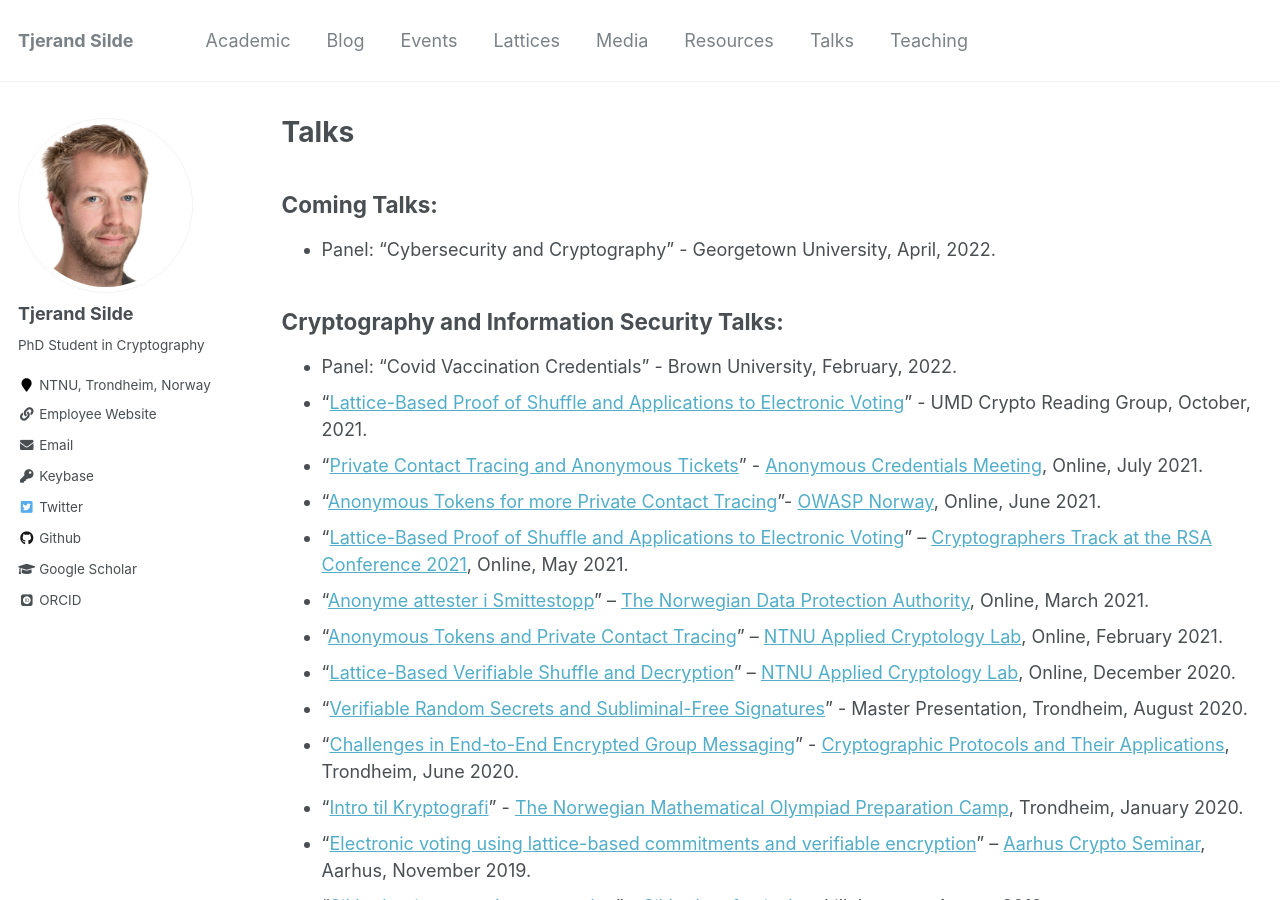
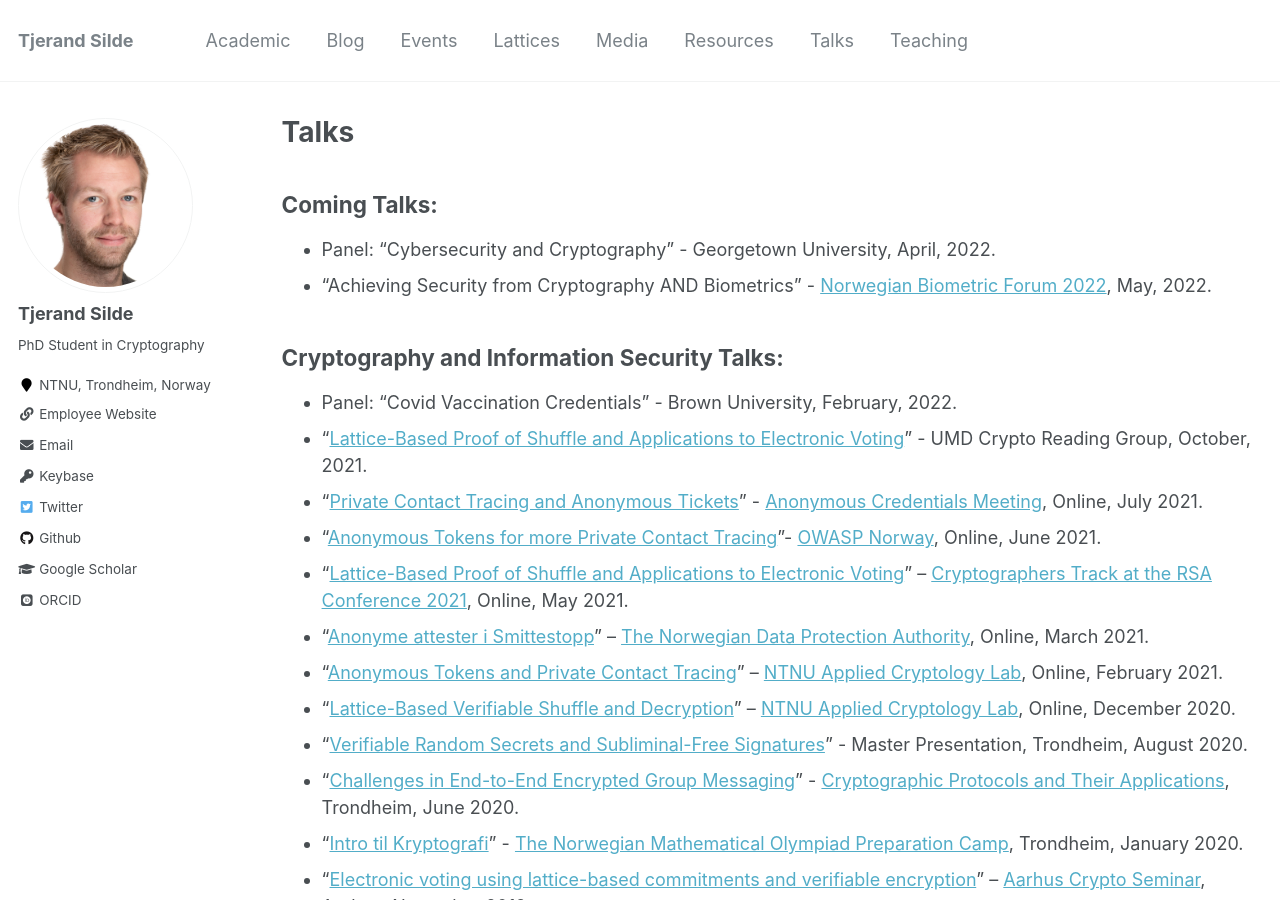
Before and after one commit to tjesi/tjesi.github.io, a Jekyll site: the page built from _pages/talks.md, in a window 1280 px wide and 900 px high. Built offline with Jekyll 4.4.1, drawn with Linux system fonts in a browser that asks for light colours; some web fonts are replaced.

Commit message:
Update talks.md

```diff
--- a/_pages/talks.md
+++ b/_pages/talks.md
@@ -8,6 +8,7 @@ author_profile: true
 ## Coming Talks:
 
 * Panel: "Cybersecurity and Cryptography" - Georgetown University, April, 2022.
+* "Achieving Security from Cryptography AND Biometrics" - [Norwegian Biometric Forum 2022](https://eab.org/events/program/285), May, 2022.
 
 ## Cryptography and Information Security Talks:
 
```
